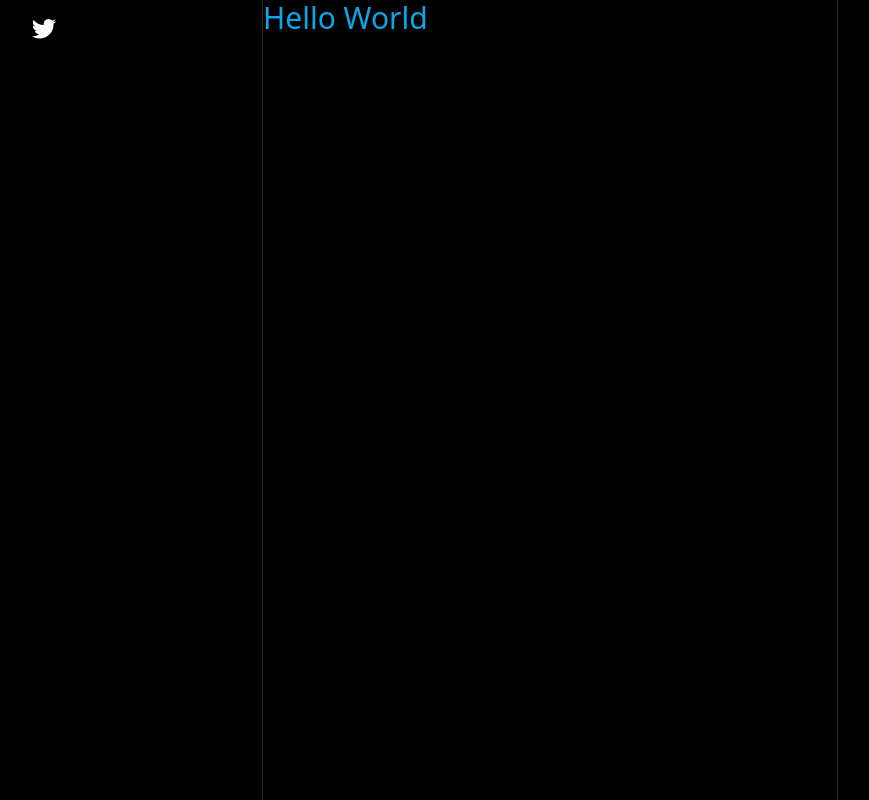
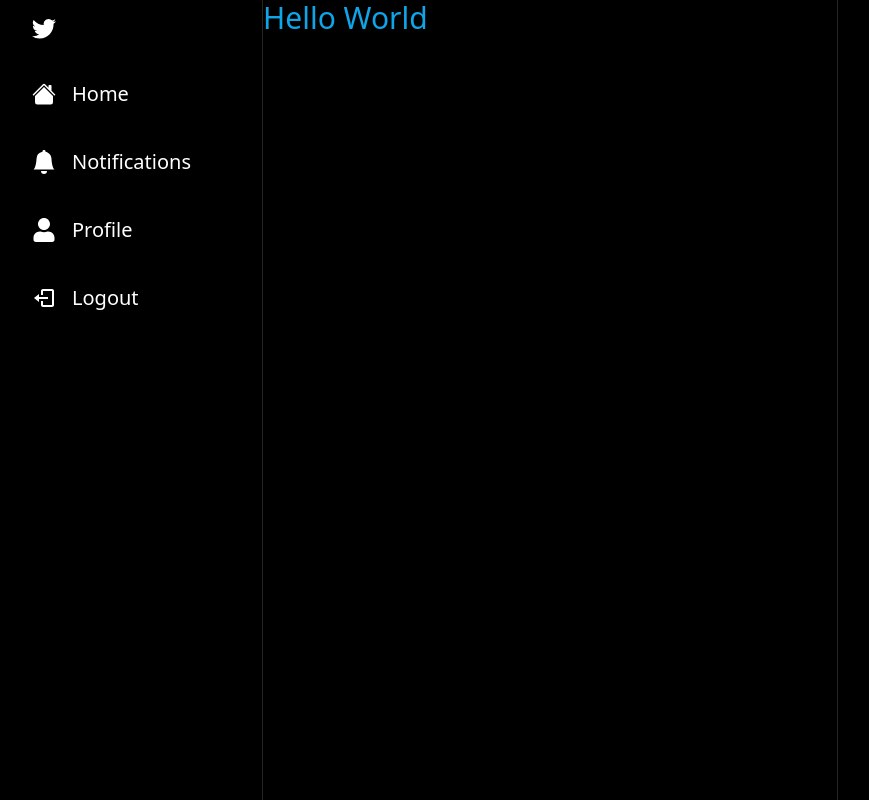
Before and after one commit to anonymdevl/twitter-tutorial, a Next.js app: page / in a window 1280 px wide. Shown: the whole page, without its empty margins (90-959 px from the left). Built offline with nearby package versions, Linux system fonts and the light colour scheme.

Commit message:
Initial Commit

```diff
--- a/components/layout/Sidebar.tsx
+++ b/components/layout/Sidebar.tsx
@@ -1,5 +1,6 @@
 import { BsHouseFill, BsBellFill } from 'react-icons/bs';
 import { FaUser } from 'react-icons/fa';
+import { BiLogOut } from 'react-icons/bi';
 import SidebarLogo from './SidebarLogo';
 import SidebarItem from './SidebarItem';
 
@@ -34,6 +35,7 @@ const Sidebar = () => {
               icon={item.icon}
             />
           ))}
+          <SidebarItem onClick={() => {}} icon={BiLogOut} label="Logout" />
         </div>
       </div>
     </div>
--- a/components/layout/SidebarItem.tsx
+++ b/components/layout/SidebarItem.tsx
@@ -4,15 +4,25 @@ interface SidebarItemProps {
   label: string;
   href?: string;
   icon: IconType;
-  onclick?: () => void;
+  onClick?: () => void;
 }
 const SidebarItem: React.FC<SidebarItemProps> = ({
   label,
   href,
-  icon,
-  onclick,
+  icon: Icon,
+  onClick,
 }) => {
-  return <div className="flex flex-row items-center "></div>;
+  return (
+    <div className="flex flex-row items-center ">
+      <div className="relative rounded-full h-14 w-14 flex items-center justify-center p-4 hover:bg-slate-300 hover:bg-opacity-10 cursor-pointer lg:hidden">
+        <Icon size={28} color="white" />
+      </div>
+      <div className="relative hidden lg:flex items-center gap-4 p-4 rounded-full hover:bg-slate-300 hover:bg-opacity-10 cursor-pointer">
+        <Icon size={24} color="white" />
+        <p className="hidden lg:block text-white text-xl">{label}</p>
+      </div>
+    </div>
+  );
 };
 
 export default SidebarItem;
```
